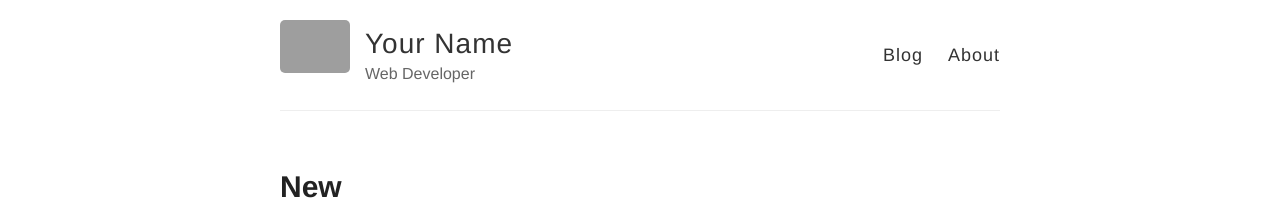
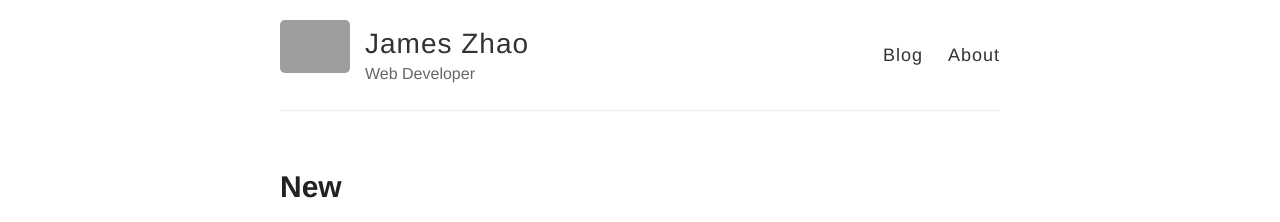
Before and after one commit to jameskzhao/site, a Jekyll site: the page built from _posts/2014-3-3-New.md, in a window 1280 px wide. Shown: the top 222 px of the page. Built offline with Jekyll 4.4.1, drawn with Linux system fonts in a browser that asks for light colours; our own code applies the rules of GitHub Pages for plain Markdown files; grey boxes are pictures that could not be loaded.

Commit message:
Update _config.yml

```diff
--- a/_config.yml
+++ b/_config.yml
@@ -3,8 +3,7 @@
 #
 
 # Name of your site (displayed in the header)
-name: Your Name
-
+name: James Zhao
 # Short bio or description (displayed in the header)
 description: Web Developer
 
```
